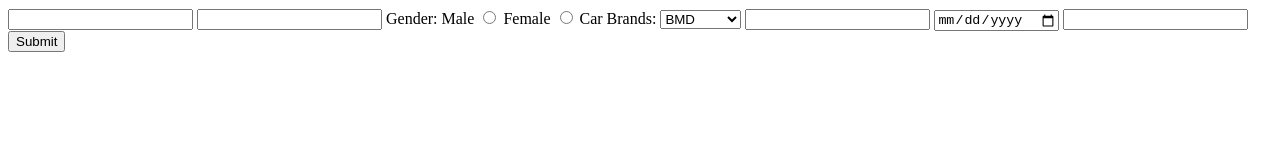
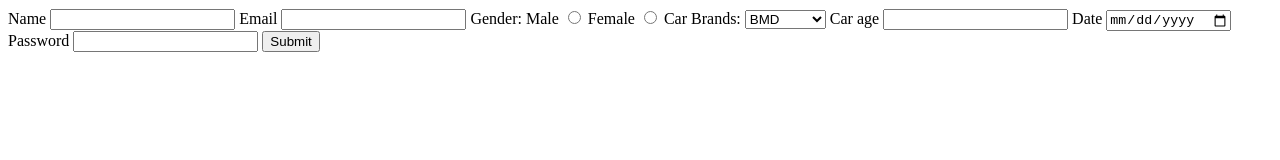
Before and after one commit to acciojob/car-insurance-form-ik-deep, a website: page main.html in a window 1280 px wide. Drawn offline with Linux system fonts and the light colour scheme.

Commit message:
created a submission

```diff
--- a/main.html
+++ b/main.html
@@ -9,7 +9,9 @@
 <body>
 	<!-- the entire body must be written by student -->
 	<form method="post">
+		<lable for="name">Name</lable>
 		<input type="text" id="name" name="name" required/>
+		<lable for="name">Email</lable>
 		<input type="email" id="email" name="Email" required/>
 			<label >Gender: </label>
 	<label for="gender_m">Male</label>
@@ -17,16 +19,17 @@
 	<label for="gender_f">Female</label>
 	<input id="gender_f" type="radio" name="gender" required>
 		<label for="cars">Car Brands:</label>
-
 <select name="cars" id="cars">
-
   <option value="BMD">BMD</option>
   <option value="mercedes">Mercedes</option>
   <option value="audi">Audi</option>
 </select>
 
+		<lable for="carage">Car age</lable>
 		<input type="Number" id="carage" name="carage" required/>
+		<lable for="dop">Date</lable>
 		<input type="date" id="dop" name="dop" required/>
+		<lable for="password">Password</lable>
 		<input type="password" id="password" name="password" required/>
 		<button type="submit">Submit</button>
 
```
